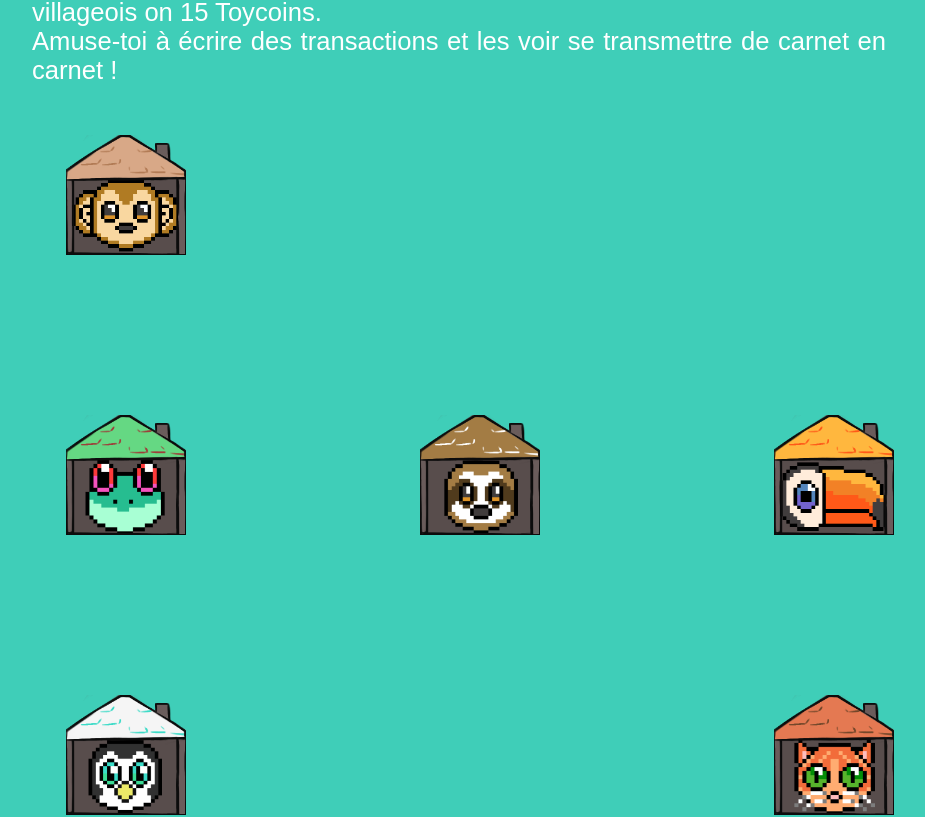
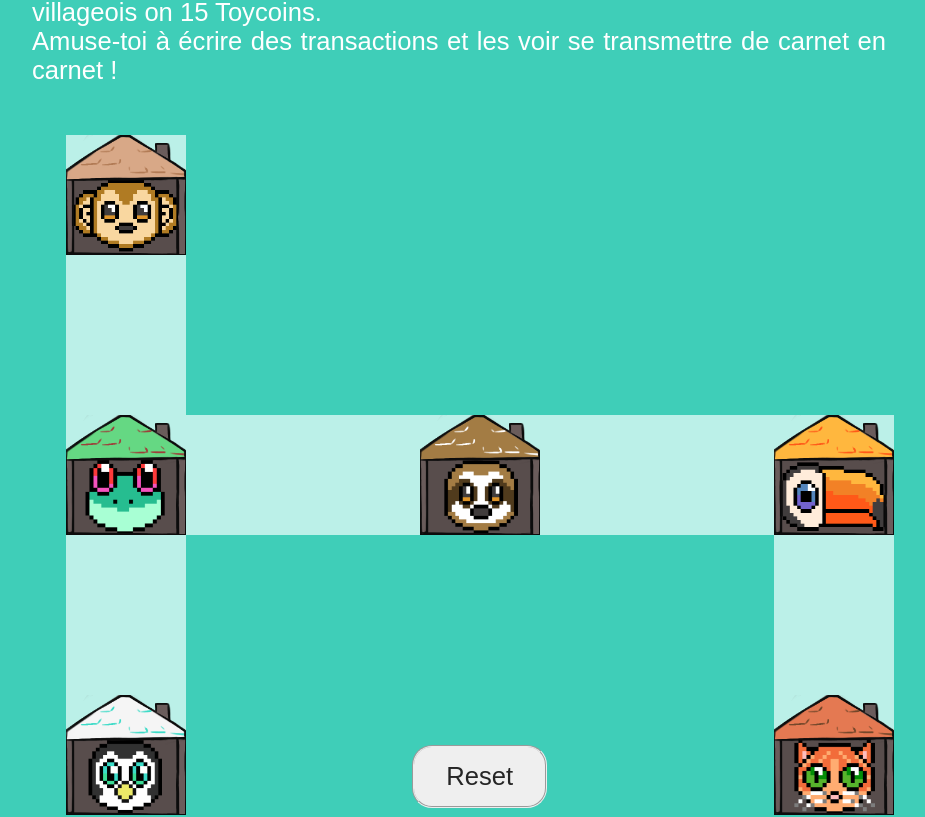
Before and after one commit to Ushien/ToyBlock, a React (Create React App) app in the folder code/toyblock/: page / in a window 1280 px wide. Shown: the part 3430-4247 px from the top of the page, without its empty margins (181-1106 px from the left). Built offline with nearby package versions, Linux system fonts and the light colour scheme.

Commit message:
Pathways are now set
Just found an unexpected behavior probably caused by the version system, let's fix it

```diff
--- a/code/toyblock/src/App.css
+++ b/code/toyblock/src/App.css
@@ -436,3 +436,39 @@ body {
         height: 0;
         }
 }
+
+#buttonResetVillage{
+        position:absolute;
+        left:43.5%;
+        top:75%;
+        font-size: 1.6em;
+        border-radius: 20px;
+        text-align: center;
+        align-items: center;
+}
+
+#h-l-pathway{
+        position: absolute;
+        top: 35%;
+        left: 15%;
+        width: 65%;
+        height: 120px;
+        background-color:#bbf0e8;
+}
+
+#v-l-pathway{
+        position: absolute;
+        left: 15%;
+        width: 120px;
+        height: 85%;
+        background-color:#bbf0e8;
+}
+
+#v-s-pathway{
+        position:absolute;
+        top: 35%;
+        left: 75%;
+        width: 120px;
+        height: 50%;
+        background-color:#bbf0e8;
+}
--- a/code/toyblock/src/blockchain.js
+++ b/code/toyblock/src/blockchain.js
@@ -569,7 +569,7 @@ class CarnetBlock extends Component {
 
         // Debug helper
         // Useful to trigger some functions
-        touchMe(){
+        clickMe(){
                 console.log("touchMe triggered")
                 // Add functions here
         }
@@ -744,18 +744,18 @@ class CarnetBlock extends Component {
                 }
 
                 // Debug buttons
-                /*
+                if (this.props.testing){
                         fullRender.push(
                                 <div>
                                         <button onClick={() => this.check()}>
                                                 Vérifier l'état du carnet
                                         </button>
-                                <button onClick={() => this.touchMe()}>
+                                        <button onClick={() => this.clickMe()}>
                                                         Bouton de test
                                         </button>
                                 </div>
                         )
-                */
+                }
 
                 return(
                         <div>
@@ -868,12 +868,10 @@ class VillageBlock extends Component {
                 var fulltext = []
 
                 let valid = true;
-                let invalidCarnet = "";
 
                 for (let index in this.state.village.getCarnets()) {
                         if (this.state.village.getCarnets()[index].isCarnetInvalid()){
                                 valid = false;
-                                invalidCarnet = this.state.village.getCarnets()[index].getProperty();
                         }
                 }
 
@@ -882,22 +880,30 @@ class VillageBlock extends Component {
 
                 if(valid){
                         fulltext.push(<div id="villageContainer" class="villageContainer">
+                                <div id = "h-l-pathway"></div>
+                                <div id = "v-l-pathway"></div>
+                                <div id = "v-s-pathway"></div>
                                 <img src={singemaison} onClick={() => this.selectVillager("Singe")} id="singevillager" class = "clickable" width="120" height="120"></img>
                                 <img src={grenouillemaison} onClick={() => this.selectVillager("Grenouille")} id="grenouillevillager" class = "clickable" width="120" height="120"></img>
                                 <img src={pingouinmaison} onClick={() => this.selectVillager("Pingouin")} id="pingouinvillager" class = "clickable" width="120" height="120"></img>
                                 <img src={paresseuxmaison} onClick={() => this.selectVillager("Paresseux")} id="paresseuxvillager" class = "clickable" width="120" height="120"></img>
                                 <img src={toucanmaison} onClick={() => this.selectVillager("Toucan")} id="toucanvillager" class = "clickable" width="120" height="120"></img>
                                 <img src={chatmaison} onClick={() => this.selectVillager("Chat")} id="chatvillager" class = "clickable" width="120" height="120"></img>
+                                <button id = "buttonResetVillage" class = "button" onClick={() => this.fullReset()}> Reset </button>
                         </div>)
                 }
                 else{
                         fulltext.push(<div id="villageContainer" class="villageContainer">
+                                <div id = "h-l-pathway"></div>
+                                <div id = "v-l-pathway"></div>
+                                <div id = "v-s-pathway"></div>
                                 <img src={singemaison} id="singevillager" width="120" height="120"></img>
                                 <img src={grenouillemaison} id="grenouillevillager" width="120" height="120"></img>
                                 <img src={pingouinmaison} id="pingouinvillager" width="120" height="120"></img>
                                 <img src={paresseuxmaison} id="paresseuxvillager" width="120" height="120"></img>
                                 <img src={toucanmaison} id="toucanvillager" width="120" height="120"></img>
                                 <img src={chatmaison} id="chatvillager" width="120" height="120"></img>
+                                <button id = "buttonResetVillage" class = "button" onClick={() => this.fullReset()}> Reset </button>
                         </div>)
                 }
 
@@ -923,6 +929,7 @@ class VillageBlock extends Component {
                         }
                 }
 
+                if (this.props.testing){
                         fulltext.push(
                                 <div>
                                 <button onClick={() => this.clickMe()}>
@@ -933,6 +940,7 @@ class VillageBlock extends Component {
                                 </button>
                                 </div>
                         )
+                }
 
                 return(
                         <ul>
```
Lines whose indentation alone changed are shown as unchanged.
